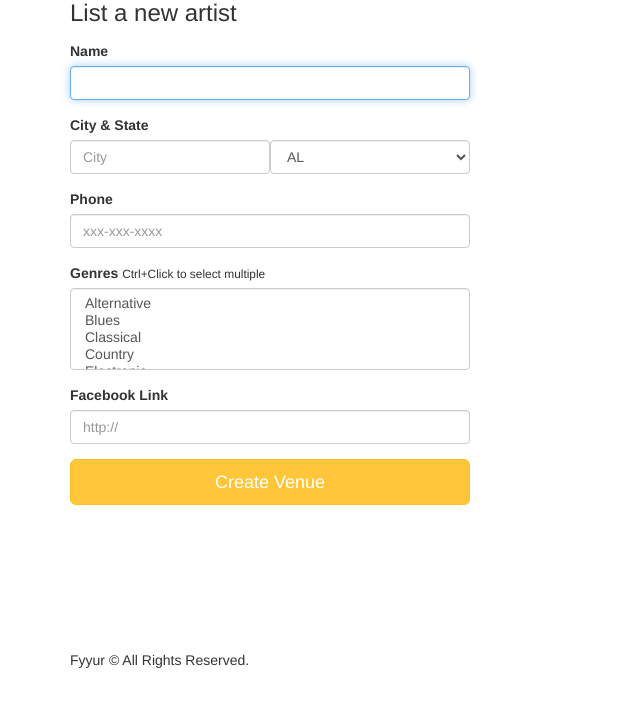
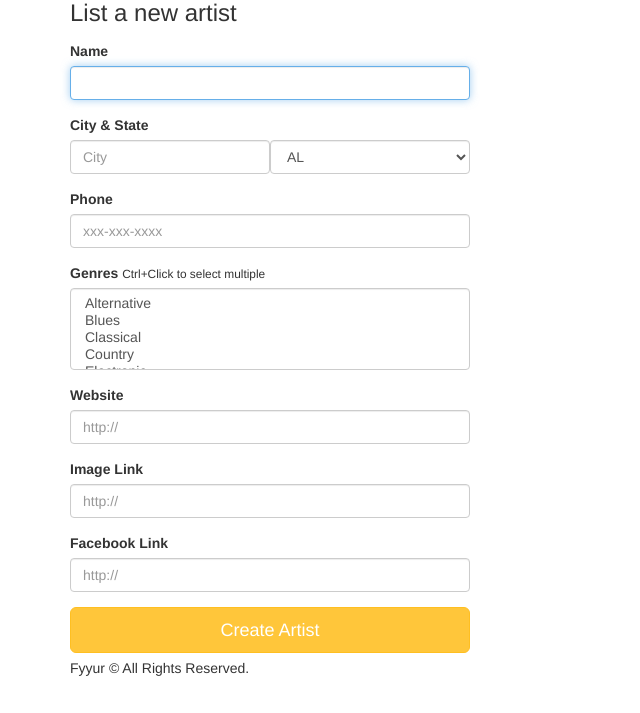
Before and after one commit to inovux/fyyur, a Flask app: page /artists/create in a window 1280 px wide. Shown: the part 95-808 px from the top of the page, without its empty margins (0-640 px from the left). Before the commit the page ends 763 px from the top, so only its background shows below. Run offline with Flask 2, Linux system fonts and the light colour scheme; some libraries are stand-ins or nearby versions.

Commit message:
feat: Added missing fields to create artist page

```diff
--- a/app.py
+++ b/app.py
@@ -437,7 +437,8 @@ def create_artist_submission():
 
   try:
     artist = Artist(name = request.form['name'], city = request.form['city'], state = request.form['state'],
-    phone = request.form['phone'], facebook_link = request.form['facebook_link'], genres = request.form.getlist('genres'))
+    phone = request.form['phone'], website = request.form['website'], image_link = request.form['image_link'],
+    facebook_link = request.form['facebook_link'], genres = request.form.getlist('genres'))
     db.session.add(artist)
     db.session.commit()
   except:
--- a/forms.py
+++ b/forms.py
@@ -212,6 +212,14 @@ class ArtistForm(Form):
             ('Other', 'Other'),
         ]
     )
+    website = StringField(
+        # TODO implement enum restriction
+        'website', validators=[URL()]
+    )
+    image_link = StringField(
+        # TODO implement enum restriction
+        'image_link', validators=[URL()]
+    )
     facebook_link = StringField(
         # TODO implement enum restriction
         'facebook_link', validators=[URL()]
--- a/templates/forms/new_artist.html
+++ b/templates/forms/new_artist.html
@@ -29,10 +29,18 @@
         {{ form.genres(class_ = 'form-control', placeholder='Genres, separated by commas', autofocus = true) }}
       </div>
       <div class="form-group">
-          <label for="genres">Facebook Link</label>
-          {{ form.facebook_link(class_ = 'form-control', placeholder='http://', autofocus = true) }}
-        </div>
-      <input type="submit" value="Create Venue" class="btn btn-primary btn-lg btn-block">
+        <label for="website">Website</label>
+        {{ form.website(class_ = 'form-control', placeholder='http://', autofocus = true) }}
+      </div>
+      <div class="form-group">
+        <label for="image_link">Image Link</label>
+        {{ form.image_link(class_ = 'form-control', placeholder='http://', autofocus = true) }}
+      </div>
+      <div class="form-group">
+        <label for="facebook_link">Facebook Link</label>
+        {{ form.facebook_link(class_ = 'form-control', placeholder='http://', autofocus = true) }}
+      </div>
+      <input type="submit" value="Create Artist" class="btn btn-primary btn-lg btn-block">
     </form>
   </div>
 {% endblock %}
```
